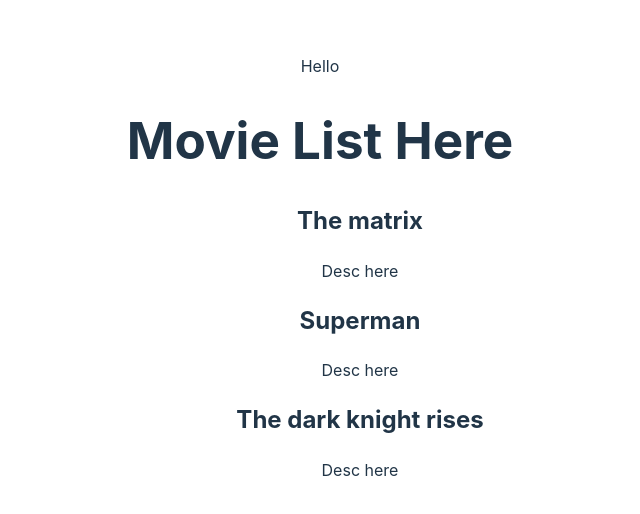
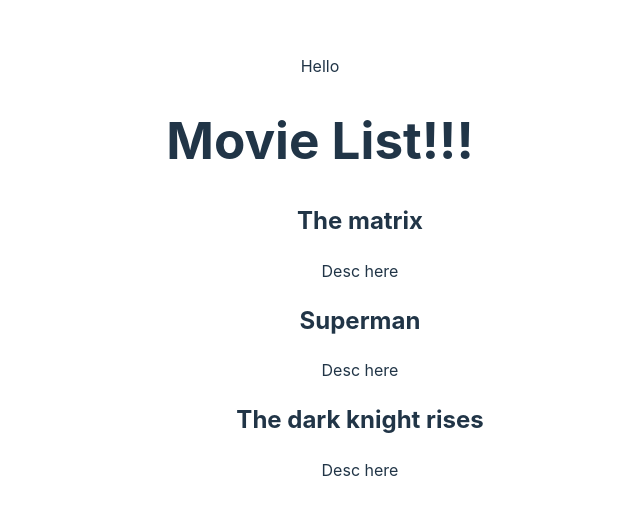
Before and after one commit to Sidadcho/vite-project, a React (Vite) app: page / in a window 1280 px wide. Shown: the part 132-646 px from the top of the page, without its empty margins (320-960 px from the left). Built offline with nearby package versions, Linux system fonts and the light colour scheme.

Commit message:
Changed text again

```diff
--- a/src/App.jsx
+++ b/src/App.jsx
@@ -23,7 +23,7 @@ function App() {
     <div>
       <p>Hello</p>
 
-      <MovieList movies={movies} headingText="Movie List Here"/>
+      <MovieList movies={movies} headingText="Movie List!!!"/>
     </div>
   )
 }
```
